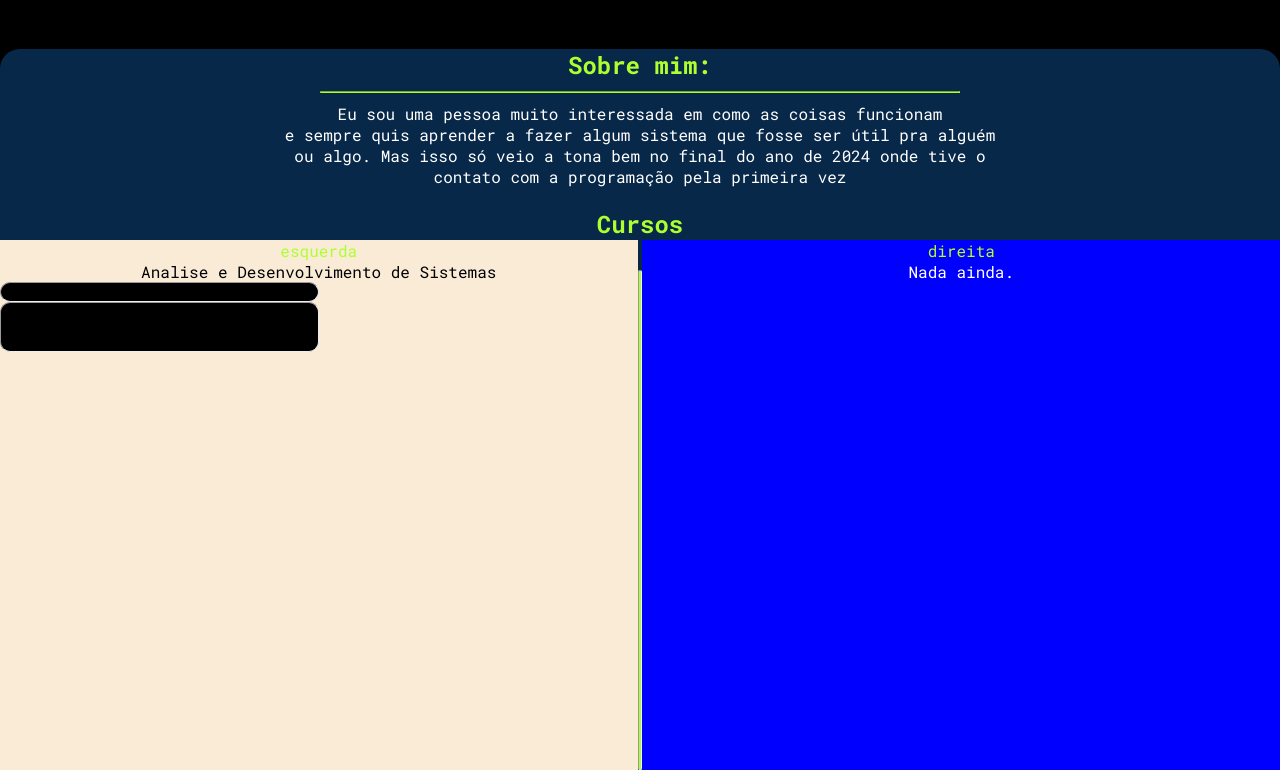
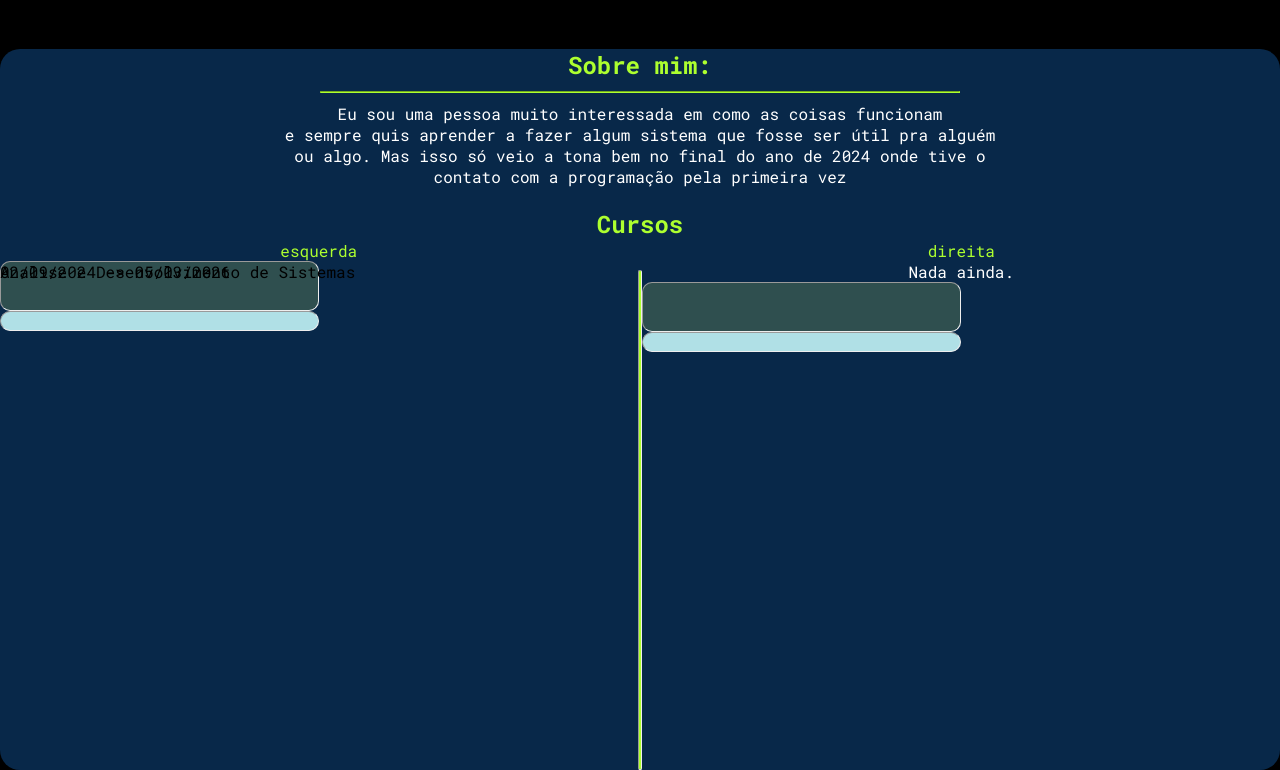
Before and after one commit to Kayky-Eduardo/Estudo-PHP, a PHP site: page / in a window 1280 px wide; the page is wider, and only the part inside the window is pictured. Shown: the part 824-1594 px from the top of that part. Run offline with PHP 8.4, Linux system fonts and the light colour scheme.

Commit message:
so_mais_tarde_nao_aguento_mais

```diff
--- a/treino_html/basico/seletores.html
+++ b/treino_html/basico/seletores.html
@@ -30,7 +30,8 @@
             text-align: justify;
         }
 
-        a { font-weight: bold;
+        a {
+            font-weight: bold;
             text-decoration: none;
             color: red;
         }
--- a/treino_html/portfólio/estilizacao.css
+++ b/treino_html/portfólio/estilizacao.css
@@ -149,30 +149,35 @@ section.p_parte {
     width: 100%;
 }
 .esquerda {
-    background-color: antiquewhite;
     width: 50%;
+    position: relative;
 }
 
-.esquerda > p {
+.curso1, .p1, .p2{
     color: black;
+    position: absolute;
+}
+
+.curso1 {
+    position: relative;
+    text-align: center;
 }
 
 .direita {
-    background-color: blue;
     width: 50%;
 }
 
 .cursos .hr1 {
     width: 50%;
-    height: 20px;
-    background-color: black;
+    height: 50px;
+    background-color: DarkSlateGray;
     border-radius: 10px;
 }
 
 .cursos .hr2 {
     width: 50%;
-    height: 50px;
-    background-color: black;
+    height: 20px;
+    background-color: #B0E0E6;
     border-radius: 10px;
 }
 
--- a/treino_html/portfólio/index.html
+++ b/treino_html/portfólio/index.html
@@ -36,12 +36,12 @@
                 <div class="flex">
                     <div class="txt-topo-site" style="margin-inline: 15px;">
                         <h1>MEU NOME É KAYKY E ESTE É O MEU PORTFÓLIO</h1>
-                        <hr>
-                        <div >
+                        <hr >
+                        <div>
                             <P>Este portfólio foi criado a partir de um desafio, mas irei criar um novo,
                                 ou irei atualizar este. Meu objetivo é sempre melhorar tudo que consegui fazer,
                                 mesmo dando preguiça.
-                                </P>
+                            </P>
                         </div>
 
                         <pre>
@@ -76,16 +76,21 @@
                 <div class="cursos">
                     <div class="esquerda">
                         esquerda
-                        <p>Analise e Desenvolvimento de Sistemas</p>
-                        <hr class="hr1">
-                        <p></p>
-                        <hr class="hr2">
+                        <div class="curso1">
+                            <p class="p1">Analise e Desenvolvimento de Sistemas</p>
+                            <p class="p2">02/09/2024 -> 05/03/2026</p>
+                            <hr class="hr1">
+                            <hr class="hr2">
+                        </div>
                     </div>
-
                     <hr class="vertical">
                     <div class="direita">
                         direita
-                        <p>Nada ainda.</p>
+                        <div class="curso2">
+                            <p>Nada ainda.</p>
+                            <hr class="hr1">
+                            <hr class="hr2">
+                        </div>
                     </div>
                 </div>
             </div>
```
